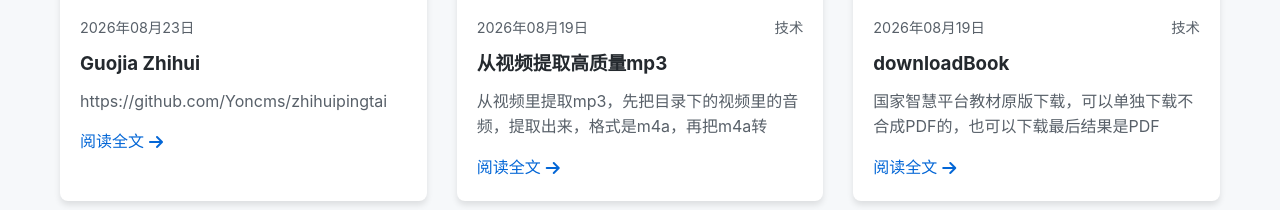
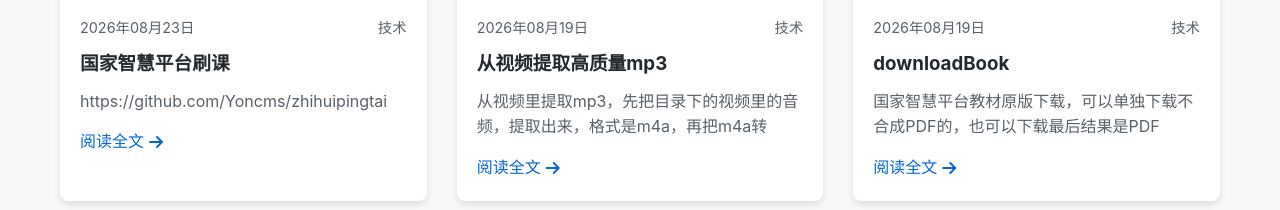
Before and after one commit to Yoncms/yoncms.github.io, a Jekyll site: the page built from index.html, in a window 1280 px wide and 900 px high, scrolled down 2938 px, cut to the strip 241-900 px from the top of the window. Shown: the top 210 px of the strip. Built offline with Jekyll 4.4.1, drawn with Linux system fonts in a browser that asks for light colours.

Commit message:
Update 2026-08-23-guojia-zhihui.md

```diff
--- a/_posts/2026-08-23-guojia-zhihui.md
+++ b/_posts/2026-08-23-guojia-zhihui.md
@@ -1,8 +1,11 @@
-
-
-
-
-
+---
+layout: post
+title: "国家智慧平台刷课"
+date: 2026-08-23
+categories: 技术
+tags: [教师研修, javascript, 博客]
+featured_image: /assets/images/article51.jpg
+---
 
 
 https://github.com/Yoncms/zhihuipingtai
```
